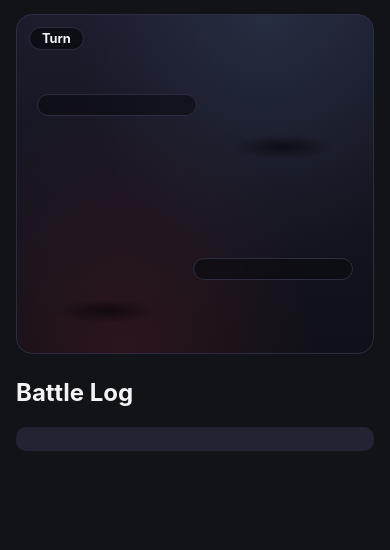
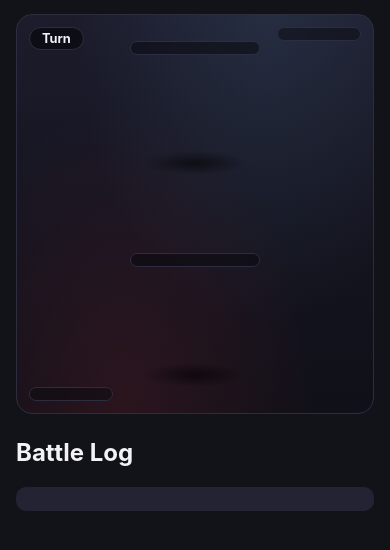
Before and after one commit to RiversC1/shawtybot, a FastAPI app: template web/templates/battle_room.html in a window 390 px wide. Shown: the part 112-662 px from the top of the page. Run offline with FastAPI, Linux system fonts and the light colour scheme; the template is opened without the code that fills it, so the values that code supplies are empty.

Commit message:
Redesign battle room: send-out animation + trainer/roster side panels
Two changes to the battle scene:

- switch_in no longer snaps straight to the Pokémon sprite. It now plays a
  two-phase beat: the trainer (or gym leader/elite four) appears standing
  where the Pokémon will be and throws a Poké Ball (with the "X sends out
  Y!" log line showing immediately), then after a beat the ball vanishes
  and the actual Pokémon pops in — its cry plays right at that reveal.

- Split the old combined HUD card into two pieces, matching a reference
  layout: a trainer panel (portrait + name + full team roster) pinned to
  each side's corner as a standing identity card, and a lighter HP label
  (name + status + HP bar) that floats near whichever Pokémon is actually
  out. The panel doesn't change turn to turn; only the label does.

Verified locally: full send-out sequence for both a real PvP switch and a
forced gym-leader auto-switch after a KO (trainer/gym-leader art shows with
the ball animating, then the Pokémon reveals and its cry fires), resting
layout in both PvP and gym contexts, mobile viewport, and that HP-draining/
hit/faint animations, the mute button, and cries/SFX are all unaffected —
zero console errors across every check.

Co-Authored-By: Claude Sonnet 5 <noreply@anthropic.com>

```diff
--- a/web/static/style.css
+++ b/web/static/style.css
@@ -1467,9 +1467,10 @@ code {
         radial-gradient(ellipse at 70% 0%, rgba(126, 200, 255, 0.10), transparent 55%),
         linear-gradient(180deg, #1c1c2c 0%, #14141f 55%, #101018 100%);
     border: 1px solid var(--border);
-    min-height: 340px;
+    min-height: 400px;
     display: flex;
     flex-direction: column;
+    align-items: center;
     justify-content: space-between;
     gap: 20px;
 }
@@ -1487,20 +1488,72 @@ code {
     z-index: 2;
 }
 
-.battle-scene-row {
-    display: flex;
-    align-items: center;
-    justify-content: space-between;
-    gap: 16px;
-    flex-wrap: wrap;
-}
-
-/* Each side's HUD sits right next to its own sprite instead of the two
-   being pushed to opposite ends of the row — with two real trainer names
-   instead of "you vs a gym leader", that gap read as the HUD and the
-   Pokémon belonging to different sides. */
-.battle-scene-row-top { padding-top: 10px; justify-content: flex-end; }
-.battle-scene-row-bottom { padding-bottom: 4px; justify-content: flex-start; }
+/* The trainer/gym-leader/elite-four portrait + their team roster — pinned to
+   a corner like a scoreboard, independent of whichever Pokémon is currently
+   out (that's the HP label below, not this). */
+.battle-trainer-panel {
+    position: absolute;
+    width: 108px;
+    text-align: center;
+    z-index: 2;
+    background: rgba(10, 10, 16, 0.5);
+    border: 1px solid var(--border);
+    border-radius: 12px;
+    padding: 8px;
+    backdrop-filter: blur(2px);
+}
+
+.battle-trainer-panel-b { top: 12px; right: 12px; }
+.battle-trainer-panel-a { bottom: 12px; left: 12px; }
+
+.battle-trainer-panel.is-winner {
+    border-color: var(--yellow);
+    box-shadow: 0 0 0 1px var(--yellow);
+}
+
+.battle-trainer-portrait {
+    width: 56px;
+    height: 56px;
+    object-fit: contain;
+    object-position: center top;
+    border-radius: 8px;
+    background: rgba(255, 255, 255, 0.06);
+}
+
+.battle-trainer-name {
+    font-weight: bold;
+    font-size: 0.78em;
+    margin: 6px 0 4px;
+    overflow-wrap: break-word;
+}
+
+.battle-mon-column {
+    display: flex;
+    flex-direction: column;
+    align-items: center;
+    gap: 6px;
+}
+
+.battle-mon-column-top { padding-top: 6px; }
+
+.battle-hp-label {
+    background: rgba(10, 10, 16, 0.55);
+    border: 1px solid var(--border);
+    border-radius: 12px;
+    padding: 8px 14px;
+    min-width: 170px;
+    text-align: left;
+    backdrop-filter: blur(2px);
+}
+
+.battle-hp-label.is-winner {
+    border-color: var(--yellow);
+    box-shadow: 0 0 0 1px var(--yellow);
+}
+
+.battle-hp-name {
+    font-weight: bold;
+}
 
 .battle-sprite-slot {
     position: relative;
@@ -1530,39 +1583,16 @@ code {
     z-index: 1;
 }
 
-.battle-hud {
-    background: rgba(10, 10, 16, 0.55);
-    border: 1px solid var(--border);
-    border-radius: 12px;
-    padding: 10px 14px;
-    min-width: 200px;
-    backdrop-filter: blur(2px);
-}
-
-.battle-hud.is-winner {
-    border-color: var(--yellow);
-    box-shadow: 0 0 0 1px var(--yellow);
-}
-
-.battle-hud-header {
-    display: flex;
-    align-items: center;
-    gap: 8px;
-    margin-bottom: 4px;
-}
-
-.battle-hud-avatar {
-    width: 32px;
-    height: 32px;
-    border-radius: 50%;
-    object-fit: cover;
-    object-position: top;
-    background: rgba(255, 255, 255, 0.08);
-    flex-shrink: 0;
-}
-
-.battle-hud-name {
-    font-weight: bold;
+/* The Poké Ball thrown during a send-out — arcs in from the trainer's side,
+   spins, and fades out right as the Pokémon's sprite pops in underneath it. */
+.battle-throw-ball {
+    position: absolute;
+    bottom: 46px;
+    width: 22px;
+    height: 22px;
+    z-index: 3;
+    opacity: 0;
+    pointer-events: none;
 }
 
 .status-badge {
@@ -1583,13 +1613,9 @@ code {
 .status-badge.status-frz { background: #7ad6e0; }
 
 @media (max-width: 640px) {
-    .battle-scene-row {
-        justify-content: center;
-        text-align: center;
-    }
-    .battle-hud {
-        min-width: 160px;
-    }
+    .battle-trainer-panel { width: 84px; padding: 6px; }
+    .battle-trainer-portrait { width: 40px; height: 40px; }
+    .battle-hp-label { min-width: 130px; padding: 6px 10px; }
 }
 
 /* Attack lunge: toward the opponent (row-bottom sprites lunge up-right,
@@ -1604,6 +1630,24 @@ code {
 }
 .battle-sprite.anim-attack-a { animation: battle-lunge-up 0.4s ease; }
 .battle-sprite.anim-attack-b { animation: battle-lunge-down 0.4s ease; }
+
+/* Ball arcs in from the thrower's side (down toward the sprite for the
+   opponent's throw from above, up toward it for the player's throw from
+   below), spinning, then pops/fades right as the Pokémon appears. */
+@keyframes pokeball-arc-a {
+    0%   { transform: translate(-70px, 30px) scale(0.6) rotate(0deg); opacity: 1; }
+    55%  { transform: translate(-15px, -35px) scale(1) rotate(200deg); opacity: 1; }
+    80%  { transform: translate(0, 0) scale(1.05) rotate(320deg); opacity: 1; }
+    100% { transform: translate(0, 0) scale(1.6) rotate(360deg); opacity: 0; }
+}
+@keyframes pokeball-arc-b {
+    0%   { transform: translate(70px, -30px) scale(0.6) rotate(0deg); opacity: 1; }
+    55%  { transform: translate(15px, 10px) scale(1) rotate(-200deg); opacity: 1; }
+    80%  { transform: translate(0, 0) scale(1.05) rotate(-320deg); opacity: 1; }
+    100% { transform: translate(0, 0) scale(1.6) rotate(-360deg); opacity: 0; }
+}
+.battle-throw-ball.anim-throw-ball-a { animation: pokeball-arc-a 0.65s ease-out forwards; }
+.battle-throw-ball.anim-throw-ball-b { animation: pokeball-arc-b 0.65s ease-out forwards; }
 
 @keyframes battle-hit-flash {
     0%, 100% { filter: drop-shadow(0 6px 6px rgba(0, 0, 0, 0.4)) brightness(1); }
--- a/web/templates/battle_room.html
+++ b/web/templates/battle_room.html
@@ -18,20 +18,25 @@
 <div class="battle-scene" id="br-scene">
     <div class="battle-turn-badge" id="br-turn-badge">Turn {{ battle.turn_number }}</div>
 
-    <div class="battle-scene-row battle-scene-row-top">
-        <div class="battle-hud" id="br-hud-b"></div>
-        <div class="battle-sprite-slot">
+    <div class="battle-trainer-panel battle-trainer-panel-b" id="br-trainer-b"></div>
+    <div class="battle-trainer-panel battle-trainer-panel-a" id="br-trainer-a"></div>
+
+    <div class="battle-mon-column battle-mon-column-top">
+        <div class="battle-hp-label" id="br-hp-b"></div>
+        <div class="battle-sprite-slot" id="br-slot-b">
             <div class="battle-platform"></div>
             <img class="battle-sprite" id="br-sprite-b" alt="">
+            <img class="battle-throw-ball" id="br-ball-b" src="/static/favicon.png" alt="">
         </div>
     </div>
 
-    <div class="battle-scene-row battle-scene-row-bottom">
-        <div class="battle-sprite-slot">
+    <div class="battle-mon-column battle-mon-column-bottom">
+        <div class="battle-hp-label" id="br-hp-a"></div>
+        <div class="battle-sprite-slot" id="br-slot-a">
             <div class="battle-platform"></div>
             <img class="battle-sprite" id="br-sprite-a" alt="">
+            <img class="battle-throw-ball" id="br-ball-a" src="/static/favicon.png" alt="">
         </div>
-        <div class="battle-hud" id="br-hud-a"></div>
     </div>
 </div>
 
```
Also changed, not shown: web/static/battle_room.js (+88 -28 lines).
